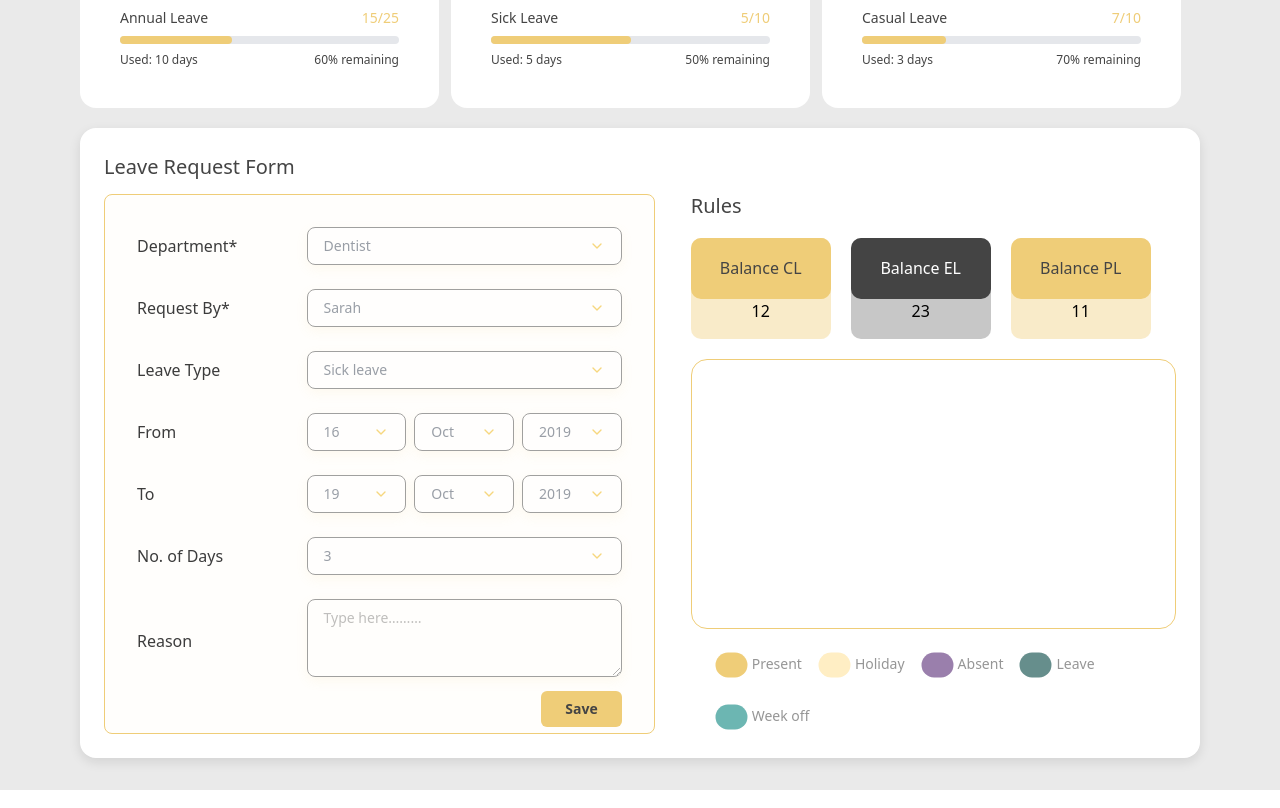
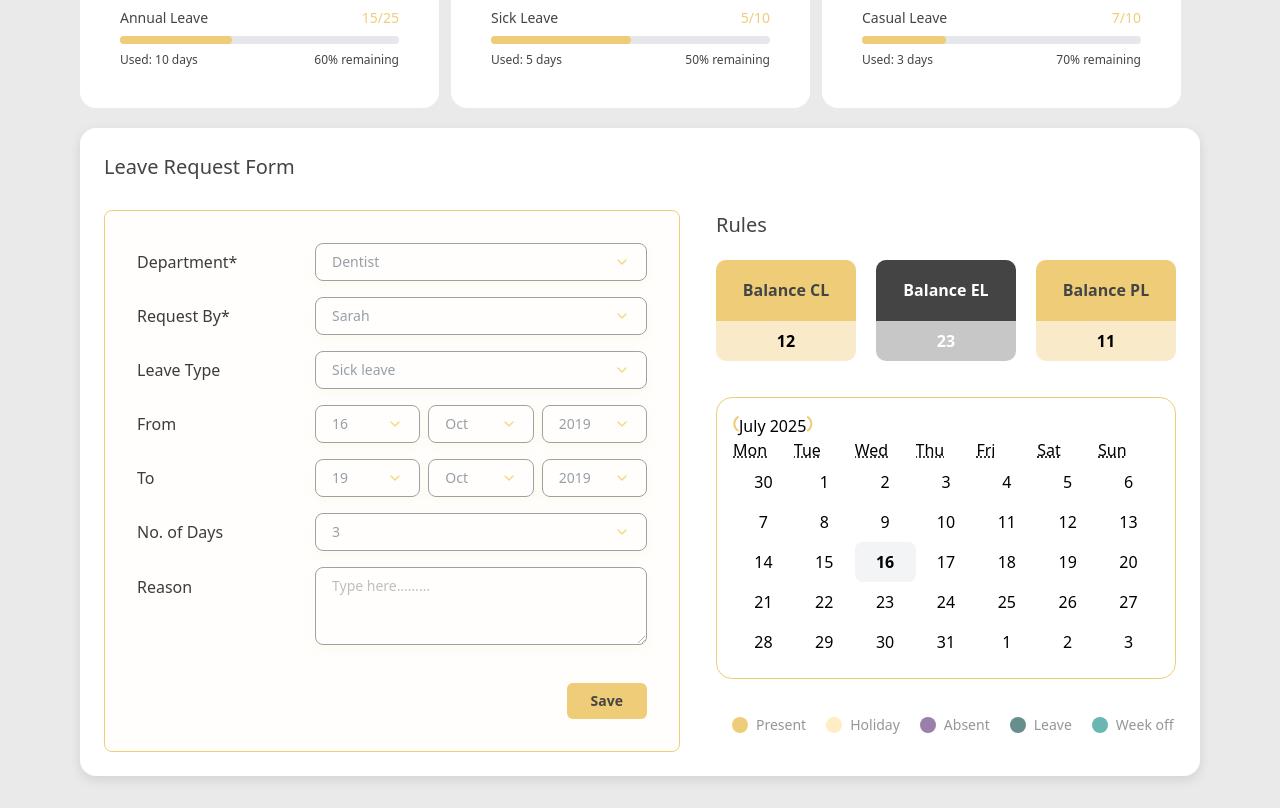
Before and after one commit to OjasvDixit-Ibotix/Infinia_Dental_Frontend, a React (Vite) app: page /request-leave in a window 1280 px wide. Shown: the part 260-1068 px from the top of the page. Built offline with nearby package versions, Linux system fonts and the light colour scheme.

Commit message:
Emp leave request page done  and cards fixed and naigation also

```diff
--- a/src/App.jsx
+++ b/src/App.jsx
@@ -25,6 +25,7 @@ const App = () => {
     <Router>
       <Routes>
 
+
              <Route path="/" element={<BgLoginRegister setUserType={setUserType} />} />
              <Route path='/dashboard'  element={<WelcomePage  userType={userType}/>} />
              {/* <Route  path='/emp-dashboard'  element={<EmpWelcomePage/>} /> */}
--- a/src/assets/svgs/WelcomePage/EmployehandBook.jsx
+++ b/src/assets/svgs/WelcomePage/EmployehandBook.jsx
@@ -2,8 +2,8 @@ import React from 'react'
 
 const EmployehandBook = () => {
   return (
-   <svg xmlns="http://www.w3.org/2000/svg" width="27" height="28" viewBox="0 0 27 28" fill="none">
-  <path d="M4.70117 22.25V5.75C4.70117 5.02065 4.9909 4.32118 5.50663 3.80546C6.02235 3.28973 6.72183 3 7.45117 3H21.2012C21.4929 3 21.7727 3.11589 21.979 3.32218C22.1853 3.52847 22.3012 3.80826 22.3012 4.1V23.9C22.3012 24.1917 22.1853 24.4715 21.979 24.6778C21.7727 24.8841 21.4929 25 21.2012 25H7.45117C6.72183 25 6.02235 24.7103 5.50663 24.1945C4.9909 23.6788 4.70117 22.9793 4.70117 22.25ZM4.70117 22.25C4.70117 21.5207 4.9909 20.8212 5.50663 20.3055C6.02235 19.7897 6.72183 19.5 7.45117 19.5H22.3012" stroke="white" stroke-width="2.2" stroke-linecap="round" stroke-linejoin="round"/>
+  <svg xmlns="http://www.w3.org/2000/svg" width="27" height="28" viewBox="0 0 27 28" fill="none">
+  <path d="M4.70117 22.25V5.75C4.70117 5.02065 4.9909 4.32118 5.50663 3.80546C6.02235 3.28973 6.72183 3 7.45117 3H21.2012C21.4929 3 21.7727 3.11589 21.979 3.32218C22.1853 3.52847 22.3012 3.80826 22.3012 4.1V23.9C22.3012 24.1917 22.1853 24.4715 21.979 24.6778C21.7727 24.8841 21.4929 25 21.2012 25H7.45117C6.72183 25 6.02235 24.7103 5.50663 24.1945C4.9909 23.6788 4.70117 22.9793 4.70117 22.25ZM4.70117 22.25C4.70117 21.5207 4.9909 20.8212 5.50663 20.3055C6.02235 19.7897 6.72183 19.5 7.45117 19.5H22.3012" stroke="#444444" stroke-width="2.2" stroke-linecap="round" stroke-linejoin="round"/>
 </svg>
   )
 }
--- a/src/components/EmployeeComponents/EmpWelcome/EmpVideoComp.jsx
+++ b/src/components/EmployeeComponents/EmpWelcome/EmpVideoComp.jsx
@@ -6,7 +6,7 @@ const EmpVideoComp = () => {
     <div
       className={`
         relative
-        h-[292px]
+        h-[242px]
         w-full
         flex-shrink-0
         self-stretch
--- a/src/components/EmployeeComponents/RequestLeaveComp/EmpLeaveRequestForm.jsx
+++ b/src/components/EmployeeComponents/RequestLeaveComp/EmpLeaveRequestForm.jsx
@@ -1,6 +1,9 @@
 import React from 'react'
-
 import { ChevronDown } from 'lucide-react';
+import { useState } from 'react';
+import Calendar from 'react-calendar';
+import LeftArrowIcon from '../../../assets/svgs/EmpRequestLeave/LeftArrowIcon';
+import RightArrowIcon from '../../../assets/svgs/EmpRequestLeave/RightArrowIcon';
 
 const Dropdown = ({ placeholder }) => (
     <div className="flex items-center justify-between px-4 py-2  rounded-[8px] border-[0.2px] border-[#444] opacity-50 shadow-[0_4px_12px_0_rgba(239,205,120,0.20)]  bg-white text-gray-700 w-full text-sm">
@@ -17,138 +20,171 @@ const DateSelector = ({ day, month, year }) => (
     </div>
 );
 
+    // const [value, setValue] = useState(new Date());
+
+
  const EmpLeaveRequestForm = () => {
 
+     const [date, setDate] = useState(new Date());
+    //  <style>
+
+    //  .react-calendar__month-view__weekdays__weekday abbr {
+    //      text-decoration: none;
+    //     }
+    //     </style>
+
     return (
-        <div className="commonCardCss  w-full p-6 bg-[#FFFFFF] mt-5 ">
 
-            <span className=" font-normal text-[20px] text-[#444444]">
+      <div className="commonCardCss w-full p-6 bg-[#FFFFFF] mt-5">
+                    <span className="font-normal text-[20px] text-[#444444]">
                         Leave Request Form
                     </span>
-            <div className="flex flex-row gap-9">
-
-                <div className="w-[580px]  mt-3 h-[540px] flex flex-col gap-2 rounded-[8px]  border-[0.4px] p-8 border-[#EFCD78] bg-[rgba(239,205,120,0.02)]">
-                    <div className="grid grid-cols-3 items-center gap-6">
-                        <label className="text-[#3C3C3C] font-segoeSymbol text-[16px] font-normal leading-[29px]  ">Department*</label>
-                        <div className="col-span-2">
-
+                    <div className="flex flex-col lg:flex-row gap-9 mt-4">
+                        {/* Left Side: Form */}
+                        <div className="w-full lg:w-[580px] mt-3 flex flex-col gap-4 rounded-[8px] border-[0.4px] p-8 border-[#EFCD78] bg-[rgba(239,205,120,0.02)]">
+                            <div className="grid grid-cols-1 md:grid-cols-3 items-center gap-x-6 gap-y-4">
+                                <label className="text-[#3C3C3C] text-[16px] font-normal">Department*</label>
+                                <div className="md:col-span-2">
                                     <Dropdown placeholder="Dentist" />
                                 </div>
 
-                        <label className="text-[#3C3C3C] font-segoeSymbol text-[16px] font-normal leading-[29px] ">Request By*</label>
-                        <div className="col-span-2">
+                                <label className="text-[#3C3C3C] text-[16px] font-normal">Request By*</label>
+                                <div className="md:col-span-2">
                                     <Dropdown placeholder="Sarah" />
                                 </div>
 
-                        <label className="text-[#3C3C3C] font-segoeSymbol text-[16px] font-normal leading-[29px] ">Leave Type</label>
-                        <div className="col-span-2">
+                                <label className="text-[#3C3C3C] text-[16px] font-normal">Leave Type</label>
+                                <div className="md:col-span-2">
                                     <Dropdown placeholder="Sick leave" />
                                 </div>
 
-                        <label className="text-[#3C3C3C] font-segoeSymbol text-[16px] font-normal leading-[29px] ">From</label>
-                        <div className="col-span-2">
+                                <label className="text-[#3C3C3C] text-[16px] font-normal">From</label>
+                                <div className="md:col-span-2">
                                     <DateSelector day="16" month="Oct" year="2019" />
                                 </div>
 
-                        <label className="text-[#3C3C3C] font-segoeSymbol text-[16px] font-normal leading-[29px] ">To</label>
-                        <div className="col-span-2">
+                                <label className="text-[#3C3C3C] text-[16px] font-normal">To</label>
+                                <div className="md:col-span-2">
                                     <DateSelector day="19" month="Oct" year="2019" />
                                 </div>
 
-                        <label className="text-[#3C3C3C] font-segoeSymbol text-[16px] font-normal leading-[29px] ">No. of Days</label>
-                        <div className="col-span-2">
+                                <label className="text-[#3C3C3C] text-[16px] font-normal">No. of Days</label>
+                                <div className="md:col-span-2">
                                     <Dropdown placeholder="3" />
                                 </div>
 
-                        <label className="text-[#3C3C3C] font-segoeSymbol text-[16px] font-normal leading-[29px] ">Reason</label>
-                        <div className="col-span-2 ">
+                                <label className="text-[#3C3C3C] text-[16px] font-normal self-start pt-2">Reason</label>
+                                <div className="md:col-span-2">
                                     <textarea
                                         placeholder="Type here………"
-                                className="w-full px-4 py-2 rounded-[8px] border-[0.2px] border-[#444] opacity-50 shadow-[0_4px_12px_0_rgba(239,205,120,0.20)] text-sm"
+                                        className="w-full px-4 py-2 rounded-[8px] border-[0.2px] border-[#444] opacity-50 shadow-[0_4px_12px_0_rgba(239,205,120,0.20)] text-sm focus:outline-none focus:border-amber-400"
                                         rows={3}
                                     />
                                 </div>
                             </div>
-
-                    <div className=" flex justify-end   ">
-                        <button className="bg-[#EFCD78] hover:bg-[#e6be63] px-6 py-2 rounded-md text-[#444] font-semibold text-sm">
+                            <div className="flex justify-end mt-4">
+                                <button className="bg-[#EFCD78] hover:bg-[#e6be63] px-6 py-2 rounded-md text-[#444] font-semibold text-sm transition-colors">
                                     Save
                                 </button>
                             </div>
-
                         </div>
 
-                <div className="pt-3 flex flex-col gap-5">
-                    <span class="font-normal text-[20px] leading-[24px] text-[#444444] ">Rules</span>
+                        {/* Right Side: Calendar and Rules */}
+                        <div className="pt-3 flex flex-col gap-5 flex-1">
+                            <span className="font-normal text-[20px] text-[#444444]">Rules</span>
                             <div className="flex flex-row gap-5">
-                        <div className="w-[140px] h-[100.714px]  flex-shrink-0 rounded-[10px] flex flex-col items-center bg-[#EFCD7866]">
-                            <div className="w-[140px] h-[60.714px] text-[#444444] flex items-center  justify-center flex-shrink-0 rounded-[10px] bg-[#EFCD78]">
+                                <div className="w-[140px] h-[100.714px] flex-shrink-0 rounded-[10px] flex flex-col items-center justify-between pb-2 text-center font-semibold bg-[#EFCD7866]">
+                                    <div className="w-full h-[60.714px] text-[#444444] flex items-center justify-center flex-shrink-0 rounded-t-[10px] bg-[#EFCD78]">
                                         Balance CL
                                     </div>
                                     12
                                 </div>
-                        <div className="w-[140px] h-[100.714px] flex flex-col items-center   flex-shrink-0 rounded-[10px]  bg-[#C7C7C7]">
-
-                            <div className="w-[140px] h-[60.714px] flex items-center  justify-center  flex-shrink-0 rounded-[10px] text-[#FFFFFF]   bg-[#444444]">
+                                <div className="w-[140px] h-[100.714px] flex flex-col items-center justify-between pb-2 text-center font-semibold text-white flex-shrink-0 rounded-[10px] bg-[#C7C7C7]">
+                                    <div className="w-full h-[60.714px] flex items-center justify-center flex-shrink-0 rounded-t-[10px] bg-[#444444]">
                                         Balance EL
                                     </div>
                                     23
                                 </div>
-                        <div className="w-[140px] h-[100.714px] flex flex-col items-center  flex-shrink-0 rounded-[10px]  bg-[#EFCD7866]">
-
-                            <div className="w-[140px] h-[60.714px] flex items-center  justify-center text-[#444444]   flex-shrink-0 rounded-[10px] bg-[#EFCD78]">
+                                <div className="w-[140px] h-[100.714px] flex flex-col items-center justify-between pb-2 text-center font-semibold bg-[#EFCD7866] flex-shrink-0 rounded-[10px]">
+                                    <div className="w-full h-[60.714px] flex items-center justify-center text-[#444444] flex-shrink-0 rounded-t-[10px] bg-[#EFCD78]">
                                         Balance PL
                                     </div>
                                     11
                                 </div>
-
-
                             </div>
 
-
-                   <div className="rounded-2xl border border-[#EFCD78] bg-white h-[270px]">
-
+                           <div className="w-full rounded-2xl border border-[#EFCD78] bg-white p-4  mt-4">
+                                 <Calendar
+                                    onChange={setDate}
+                                    value={date}
+                                    prevLabel={<LeftArrowIcon/>}
+                                    nextLabel={<RightArrowIcon/>}
+                                    prev2Label={null}
+                                    next2Label={null}
+                                    showNeighboringMonth={true}
+                                    formatMonthYear={(locale, date) => date.toLocaleString('en-US', { month: 'long', year: 'numeric' })}
+                                    formatShortWeekday={(locale, date) => date.toLocaleDateString(locale, { weekday: 'short' }).slice(0, 3)}
+                                    className="w-full
+                                        [&_.react-calendar__navigation]:flex
+                                        [&_.react-calendar__navigation]:justify-center
+                                        [&_.react-calendar__navigation]:items-center
+                                        [&_.react-calendar__navigation]:mb-6
+                                        [&_.react-calendar__navigation__label]:font-bold
+                                        [&_.react-calendar__navigation__label]:text-xl
+                                        [&_.react-calendar__navigation__label]:text-[#3C3C3C]
+                                        [&_.react-calendar__navigation__label]:grow-0
+                                        [&_.react-calendar__navigation__label]:mx-4
+                                        [&_.react-calendar__navigation__label:hover]:bg-transparent
+                                        [&_.react-calendar__navigation__label:focus]:bg-transparent
+                                        [&_.react-calendar__navigation__button]:min-w-[44px]
+                                        [&_.react-calendar__navigation__button]:p-0
+                                        [&_.react-calendar__navigation__button:hover]:bg-transparent
+                                        [&_.react-calendar__navigation__button:hover]:opacity-75
+                                        [&_.react-calendar__navigation__button:disabled]:opacity-50
+                                        [&_.react-calendar__month-view__weekdays]:text-center
+                                        [&_.react-calendar__month-view__weekdays]:text-[#a0a0a0]
+                                        [&_.react-calendar__month-view__weekdays]:font-medium
+                                        [&_.react-calendar__month-view__weekdays]:mb-2
+                                        [&_.react-calendar__month-view__weekdays]:text-sm
+                                    "
+                                    tileClassName={({ date, view }) => {
+                                        const classes = ['py-2', 'px-1', 'rounded-lg', 'transition-colors', 'duration-200', 'hover:bg-amber-100'];
+                                        if (view === 'month') {
+                                            const today = new Date();
+                                            if (date.getDate() === today.getDate() && date.getMonth() === today.getMonth() && date.getFullYear() === today.getFullYear()) {
+                                                classes.push('bg-gray-100', 'font-bold');
+                                            }
+                                        }
+                                        return classes.join(' ');
+                                    }}
+                                    tileActiveClassName="!bg-[#EFCD78] !text-white hover:!bg-[#d9b460]"
+                                    tileDisabledClassName="text-[#D0D0D0] font-normal text-base leading-[21px] tracking-[-0.32px]"
+                                />
                             </div>
-                     <div className="flex flex-row flex-wrap  gap-5 pl-7">
-                        <div className="flex flex-row gap-2">
-                            <div className="w-[25px] h-[32px] rotate-90 flex-shrink-0 rounded-2xl bg-[#EFCD78]">
-
+                            <div className="flex flex-row flex-wrap gap-x-5 gap-y-2 pl-4 mt-4">
+                                <div className="flex flex-row items-center gap-2">
+                                    <div className="w-4 h-4 rounded-full bg-[#EFCD78]"></div>
+                                    <span className="font-normal text-sm text-[#969696]">Present</span>
                                 </div>
-                                <span class="font-normal text-[14px] leading-[29px] text-[#969696]">Present</span>
+                                <div className="flex flex-row items-center gap-2">
+                                    <div className="w-4 h-4 rounded-full bg-[#FFEEC4]"></div>
+                                    <span className="font-normal text-sm text-[#969696]">Holiday</span>
                                 </div>
-                         <div className="flex flex-row gap-2">
-                            <div className="w-[25px] h-[32px] rotate-90 flex-shrink-0 rounded-2xl bg-[#FFEEC4]">
-
+                                <div className="flex flex-row items-center gap-2">
+                                    <div className="w-4 h-4 rounded-full bg-[#9A7FAC]"></div>
+                                    <span className="font-normal text-sm text-[#969696]">Absent</span>
                                 </div>
-                                <span class="font-normal text-[14px] leading-[29px] text-[#969696]">Holiday</span>
-                        </div> <div className="flex flex-row gap-2">
-                            <div className="w-[25px] h-[32px] rotate-90 flex-shrink-0 rounded-2xl bg-[#9A7FAC]">
-
+                                <div className="flex flex-row items-center gap-2">
+                                    <div className="w-4 h-4 rounded-full bg-[#668E8C]"></div>
+                                    <span className="font-normal text-sm text-[#969696]">Leave</span>
                                 </div>
-                                <span class="font-normal text-[14px] leading-[29px] text-[#969696]">Absent</span>
-                        </div>
-                        <div className="flex flex-row gap-2">
-                            <div className="w-[25px] h-[32px] rotate-90 flex-shrink-0 rounded-2xl bg-[#668E8C]">
-
-                                </div>
-                                <span class="font-normal text-[14px] leading-[29px] text-[#969696]">Leave</span>
-                        </div>
-                         <div className="flex flex-row gap-2">
-                            <div className="w-[25px] h-[32px] rotate-90 flex-shrink-0 rounded-2xl bg-[#6CB6B2]">
-
-                                </div>
-                                <span class="font-normal text-[14px] leading-[29px] text-[#969696]">Week off</span>
+                                <div className="flex flex-row items-center gap-2">
+                                    <div className="w-4 h-4 rounded-full bg-[#6CB6B2]"></div>
+                                    <span className="font-normal text-sm text-[#969696]">Week off</span>
                                 </div>
                             </div>
-
-
-
                         </div>
-
-
                     </div>
-
-
                 </div>
     )
 }
```
Also changed, not shown: src/components/welcome/CardYellowBlackComp.jsx (+17 -9 lines). Lines whose indentation alone changed are shown as unchanged.
